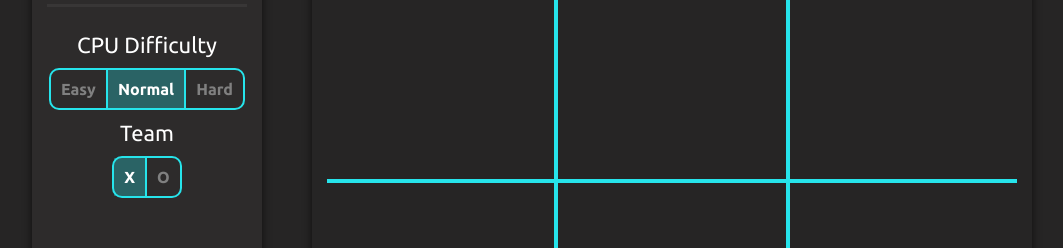
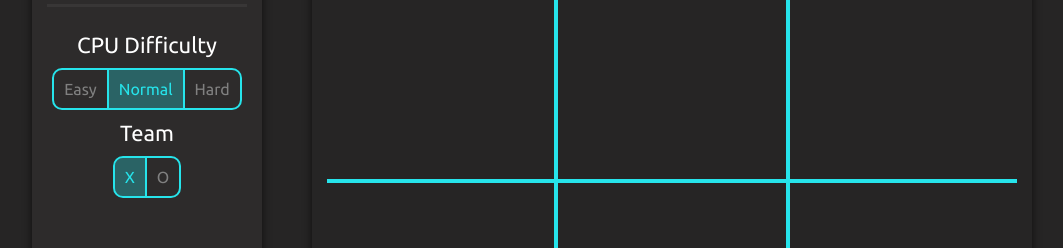
Before and after one commit to Angoooose/tic-tac-toe-v2, a React (Create React App) app: page / in a window 1280 px wide. Shown: the part 201-449 px from the top of the page, without its empty margins (108-1171 px from the left). Built offline with nearby package versions, Linux system fonts and the light colour scheme.

Commit message:
Fixing ButtonGroup overflow bug and updating styles

```diff
--- a/src/styles/ButtonGroup.css
+++ b/src/styles/ButtonGroup.css
@@ -7,6 +7,7 @@
     border-radius: var(--border-radius);
     width: fit-content;
     transition: 0.5s;
+    overflow: hidden;
 }
 
 .button-group-disabled, .button-group-disabled * {
@@ -25,19 +26,19 @@
     padding: 10px;
     border-right: 2px solid var(--blue-primary);
     user-select: none;
-    font-weight: 600;
+    font-weight: 500;
     color: var(--text-gray);
     transition: 0.5s;
+    cursor: pointer;
 }
 
 .button-group-option:hover {
-    cursor: pointer;
     background-color: var(--bg-blue);
-    color: var(--text);
+    color: var(--blue-primary);
 }
 
 .button-group-option-selected {
     background-color: var(--bg-blue) !important;
-    color: var(--text) !important;
+    color: var(--blue-primary) !important;
     cursor: not-allowed;
 }
```
